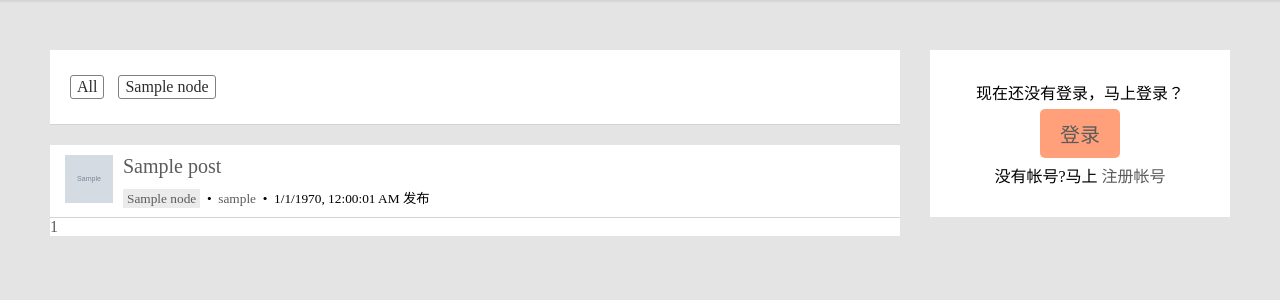
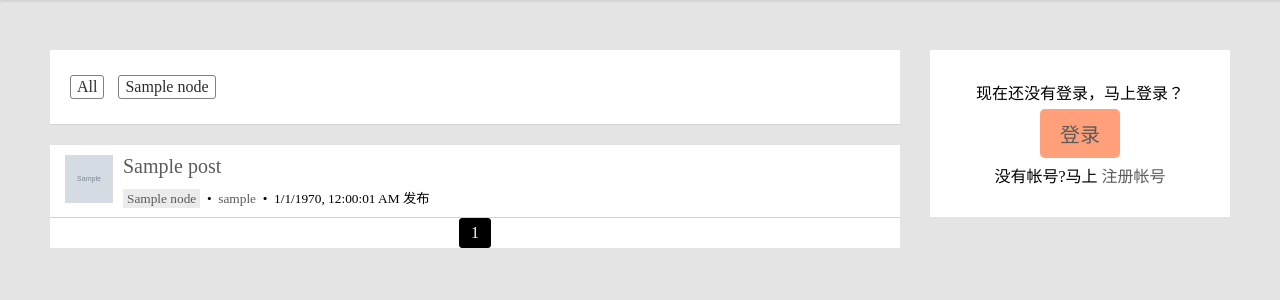
Before and after one commit to ElfenSterben/forum, a Flask app: page / in a window 1280 px wide. Shown: the part 45-345 px from the top of the page. Run offline with Flask 2, Linux system fonts and the light colour scheme; tables that the repository leaves empty hold one stand-in row (values such as "Sample post"); grey boxes marked "Sample" are stand-in pictures; parts of the project's set-up code (start-up, migrations or seed data) failed here and were passed over; some libraries are stand-ins or nearby versions.

Commit message:
分页fix

```diff
--- a/static/css/index.css
+++ b/static/css/index.css
@@ -47,7 +47,18 @@
 .post-info{
     margin-top: 10px;
 }
-
+.page_num {
+    display: inline-block;
+    border: 1px black solid;
+    padding: 5px;
+    width: 20px;
+    text-align: center;
+    border-radius: 3px;
+}
+.page_selected {
+    background-color: black;
+    color: white;
+}
 
 .no-post{
     padding: 20px;
--- a/templates/index.html
+++ b/templates/index.html
@@ -50,19 +50,26 @@
         </div>
     {% endfor %}
     <div class="div-pages">
+        <div class="center">
             {% if paginate.has_prev %}
-        <a class="" href="{{ url_for('index.index', page=paginate.prev_num) }}">上一页</a>
+            <a class="page_button" href="{{ url_for('index.index', page=paginate.prev_num) }}">上一页</a>
             {% endif %}
-        {% for n in paginate.iter_pages()%}
+            {% for n in paginate.iter_pages(1,2,2,1)%}
             {% if n == paginate.page %}
-            <a class="" href="#">{{ n }}</a>
+                <a class="page_num page_selected" href="#">{{ n }}</a>
             {% else %}
-            <a class="" href="{{ url_for('index.index', page=n)}}">{{ n }}</a>
+                {% if n is none%}
+                <span class="page_num">...</span>
+                {%else%}
+                <a class="page_num" href="{{ url_for('index.index', page=n)}}">{{ n }}</a>
+                {% endif %}
             {% endif %}
             {% endfor %}
             {% if paginate.has_next %}
-        <a class="" href="{{ url_for('index.index', page=paginate.next_num) }}">下一页</a>
+            <a class="page_button" href="{{ url_for('index.index', page=paginate.next_num) }}">下一页</a>
             {% endif %}
+        </div>
+
     </div>
     {% endif %}
 </div>
```
Also changed, not shown: routes/post.py (+12 -2 lines), templates/post.html (+22 -1 lines). Lines whose indentation alone changed are shown as unchanged.
